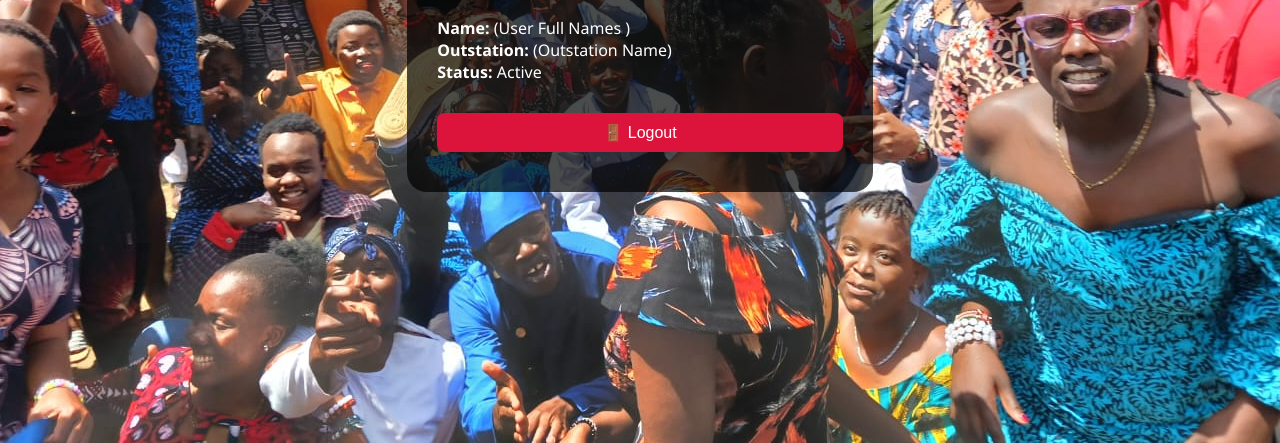
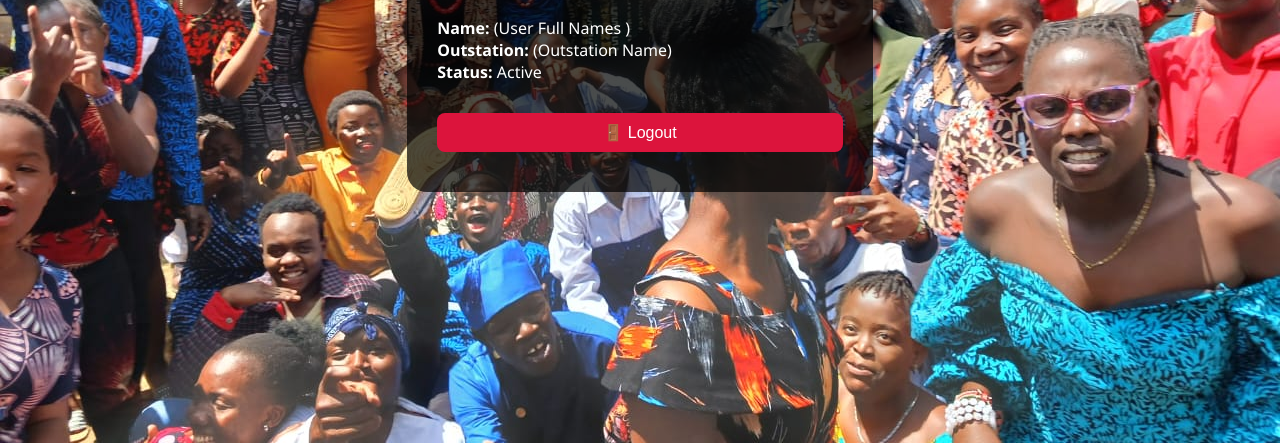
Before and after one commit to BARNABA5/YSC-Portal, a plain HTML site: page dashboard.html in a window 1280 px wide. Shown: the part 357-800 px from the top of the page. Drawn offline with Linux system fonts and the light colour scheme.

Commit message:
Update dashboard.html

```diff
--- a/dashboard.html
+++ b/dashboard.html
@@ -6,15 +6,16 @@
   <title>YSC Member Dashboard</title>
   <link rel="stylesheet" href="style.css" />
   <style>
-  body {
+body {
   font-family: 'Segoe UI', sans-serif;
-  background: url('login.jpg') no-repeat center center fixed;
-  background-size: **100% 100%**; /* Fit entire width and height */
+  background: url('login.jpg') repeat; /* Enable repeating */
+  background-size: auto;               /* Default size (don’t stretch) */
   background-attachment: fixed;
   margin: 0;
   padding: 0;
   color: #fff;
 }
+
 
     .dashboard {
       background-color: rgba(0, 0, 0, 0.7);
```
